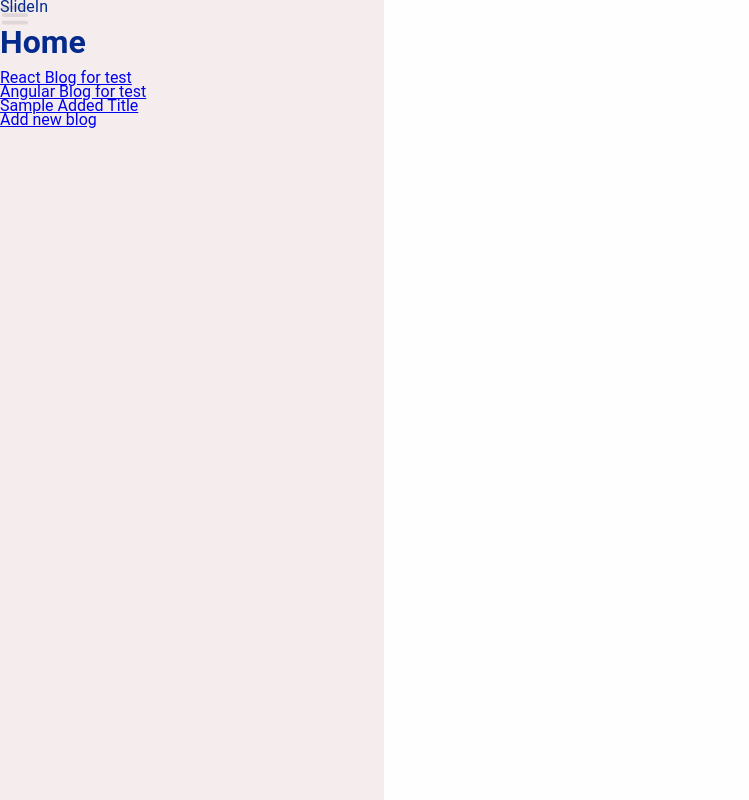
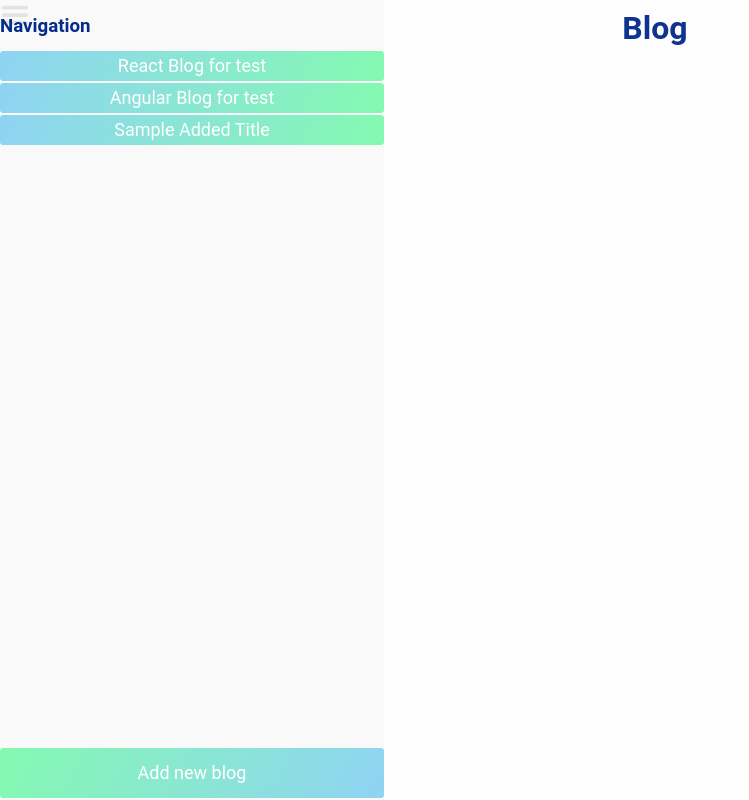
Before and after one commit to barunantony/react-blog, a React (Create React App) app: page /add-blog in a window 1280 px wide. Both pictures are taken after typing "Sample" into the empty fields and a click on the input "Add Blog". Shown: the whole page, without its empty margins (0-749 px from the left). Built offline with nearby package versions, Linux system fonts and the light colour scheme.

Commit message:
styled the component and removed App component

```diff
--- a/src/components/blog/Blog.js
+++ b/src/components/blog/Blog.js
@@ -9,11 +9,10 @@ const Blog = ({ blogs, match, location }) => {
 
     return (
         <div className='blogContainer'>
-            <h1>Blog</h1>
-            <div>{title}</div>
-            <div>{content}</div>
-            <div>{datePosted}</div>
-            <div>{categories}</div>
+            <div className='title'>{title}</div>
+            <div className='content'>{content}</div>
+            <div className='dateposted'>{datePosted}</div>
+            <div className='categories'>{categories}</div>
         </div>
     );
 }
--- a/src/components/blog/Blog.scss
+++ b/src/components/blog/Blog.scss
@@ -2,3 +2,23 @@
     display: flex;
     flex-direction: column;
 }
+
+.title {
+    font-size: 24px;
+    margin-top: 8px;
+    text-align: center;
+}
+
+.content {
+    margin-top: 8px;
+    height: 100%;
+}
+
+.dateposted {
+    position: absolute;
+    right: 0;
+}
+
+.categories {
+
+}
--- a/src/components/button/Button.js
+++ b/src/components/button/Button.js
@@ -23,7 +23,8 @@ Button.propTypes = {
 
 Button.defaultProps = {
     disabled: false,
-    type: 'button'
+    type: 'button',
+    classNames: ''
 }
 
 export default Button;
--- a/src/components/button/Button.scss
+++ b/src/components/button/Button.scss
@@ -3,7 +3,7 @@
 .button {
     min-width : 50px;
     min-height: 50px;
-    width: 100%;
+    // width: 100%;
     box-shadow: 5px 5px 5px #d8e7f8,
         -5px -5px 5px #d8e7f8,
         5px -5px 5px #d8e7f8,
--- a/src/components/home/Home.js
+++ b/src/components/home/Home.js
@@ -7,13 +7,13 @@ import './Home.scss';
 
 const Home = ({ blogTitles }) => {
     const links = blogTitles.map((title, i) =>
-        (<Link key={`blog-id-${i}`} to={`/blog?id=${i}`}>{title}</Link>));
+        (<Link className='blogLink' key={`blog-id-${i}`} to={`/blog?id=${i}`}>{title}</Link>));
 
-    links.push(<Link key='add-blog' to='/add-blog'>Add new blog</Link> );
+    links.push(<Link className='addBlogLink' key='add-blog' to='/add-blog'>Add new blog</Link> );
 
     return (
         <div className='homeContainer'>
-            <h1>Home</h1>
+            <h3>Navigation</h3>
             {links}
         </div>
     );
--- a/src/components/home/Home.scss
+++ b/src/components/home/Home.scss
@@ -2,3 +2,48 @@
     display: flex;
     flex-direction: column;
 }
+
+.blogLink, .addBlogLink {
+    height: 50px;
+    line-height: 50px;
+    width: 100%;
+    position: relative;
+    text-decoration: none;
+    text-align: center;
+    font-size: 18px;
+    color: white;
+    border-radius: 4px;
+    transition: background-image 150ms ease;
+    margin-bottom: 2px;
+}
+
+.blogLink {
+    height: 30px;
+    line-height: 30px;
+}
+
+.blogLink:before, .addBlogLink:before,
+    .blogLink:after, .addBlogLink:after {
+    content: "";
+    position: absolute;
+    height: 100%;
+    width: 100%;
+    // background-image: linear-gradient(120deg, #84fab0 0%, #8fd3f4 100%);
+    border-radius: 4px;
+    left: 0;
+    z-index: -1;
+    transition: opacity 200ms ease;
+}
+
+.blogLink:before, .blogLink:after {
+    background-image: linear-gradient(120deg, #8fd3f4 0%, #84fab0 100%);
+}
+
+.addBlogLink:before, .addBlogLink:after {
+    background-image: linear-gradient(120deg, #84fab0 0%, #8fd3f4 100%);
+}
+
+.addBlogLink {
+    position: absolute;
+    bottom: 0;
+}
--- a/src/components/menu/Menu.js
+++ b/src/components/menu/Menu.js
@@ -27,7 +27,7 @@ const Menu = ({ history, location }) => {
     const sliderDisplay = (toggle === null) ? '' : (toggle ? 'slideIn' : 'slideOut');
 
     return (
-        <div>
+        <div className='menuHeader'>
             <img
                 alt='munu icon'
                 className='hamburgerIcon'
@@ -35,8 +35,8 @@ const Menu = ({ history, location }) => {
                 src={Hamburger_icon}
             >
             </img>
+            <h1>Blog</h1>
             <div className={`menuSidebar ${sliderDisplay}`}>
-                SlideIn
                 <Home />
             </div>
             {
--- a/src/components/menu/Menu.scss
+++ b/src/components/menu/Menu.scss
@@ -1,5 +1,16 @@
+.menuHeader {
+    display: flex;
+    flex-direction: row;
+
+    h1 {
+        width: 100%;
+        text-align: center;
+    }
+}
+
 .hamburgerIcon {
     width: 30px;
+    height: 30px;
 }
 
 
@@ -7,7 +18,7 @@
     width: 30%;
     height: 100%;
     position: fixed;
-    background-color: #f5ecece8;
+    background-color: #f9f9f9e8;
     z-index: 2;
     top: 0;
     display: none;
```
Also changed, not shown: src/App.js (deleted, +0 -89 lines), src/App.scss (deleted, +0 -64 lines), 1 other file (tests, documents, lock files or other folders).
